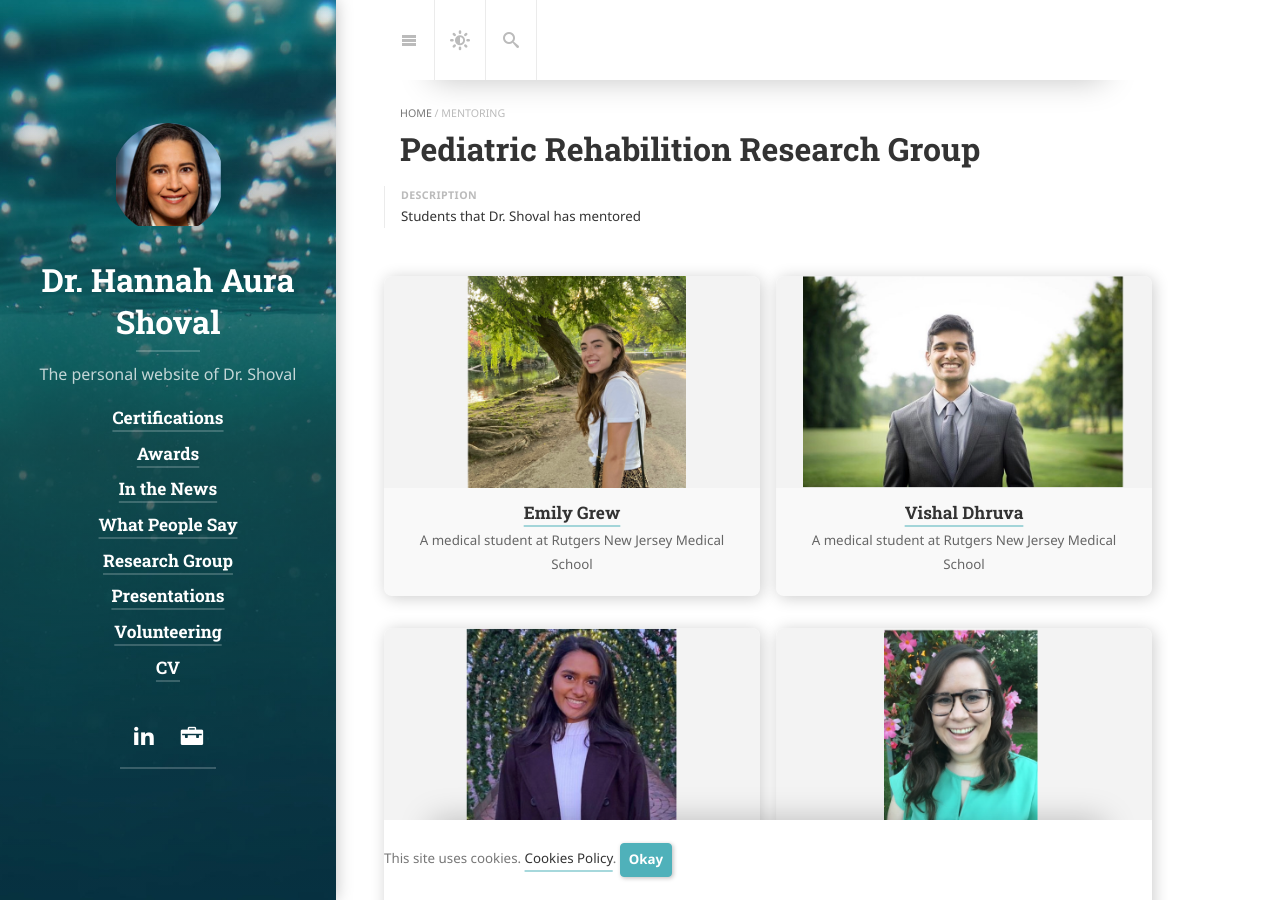
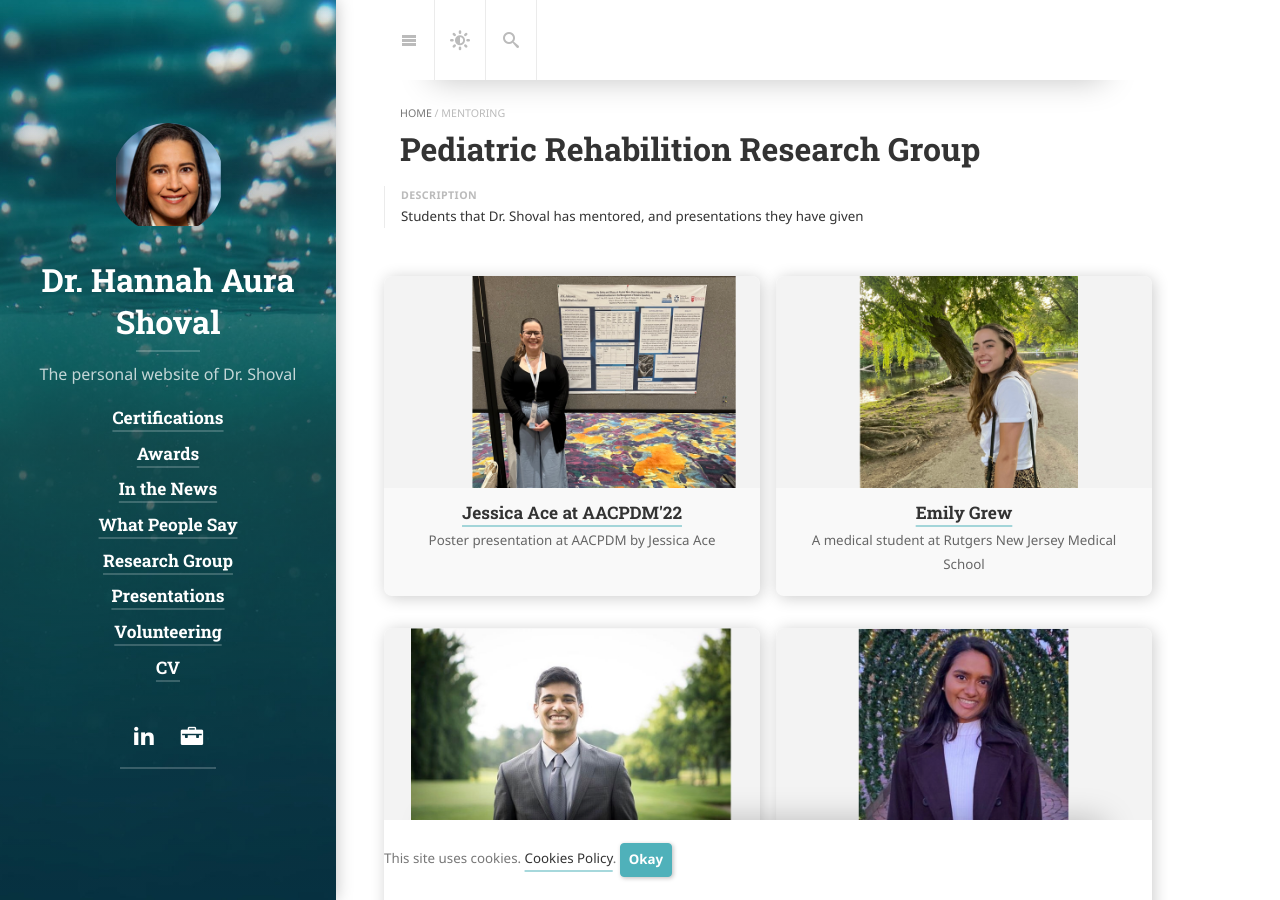
Before and after one commit to physiatry/physiatry.github.io, a Jekyll site: the page built from _featured_categories/mentoring.md, in a window 1280 px wide and 900 px high. Built offline with Jekyll 4.4.1, drawn with Linux system fonts in a browser that asks for light colours; cached includes are drawn as plain includes; nearby versions of some CDN libraries; some web fonts are replaced; library files that are not in the unit come from our copies.

Commit message:
Add ace poster
Signed-off-by: Avi Shinnar <shinnar@us.ibm.com>

```diff
--- a/_featured_categories/mentoring.md
+++ b/_featured_categories/mentoring.md
@@ -10,7 +10,7 @@ slug: mentoring
 
 # (Optional) Write a short (~150 characters) description of this featured tag.
 description: >
-  Students that Dr. Shoval has mentored
+  Students that Dr. Shoval has mentored, and presentations they have given
 
 # (Optional) You can disable grouping posts by date.
 no_groups: true
--- /dev/null
+++ b/mentoring/_posts/2022-09-01-ace-nerve-block.md
@@ -0,0 +1,19 @@
+---
+layout: post
+title: Jessica Ace at AACPDM'22
+description: >
+  Poster presentation at AACPDM by Jessica Ace
+sitemap: false
+image:
+  path: /assets/img/mentoring/ace_poster.png
+---
+
+I am so proud of my mentee, [Jessica Ace]({% post_url /mentoring/2019-11-01-jessica-ace %}), who presented our work on
+Assessing the Safety and Efficacy of Alcohol Nerve Block Injections with and Without Onabotulinumtoxina in the Management of Pediatric Spasticity.
+at the [American Academy for Cerebral Palsy and Developmental Medicine](https://www.aacpdm.org/).
+
+
+|||
+|:---:|
+| [![The Poster](/assets/img/mentoring/ace_poster.png)](/assets/img/mentoring/ace_poster.jpg) |
+| The Poster (click to enlarge) |
```
Also changed, not shown: assets/img/mentoring/ace_poster.png (added), 1 other file.
